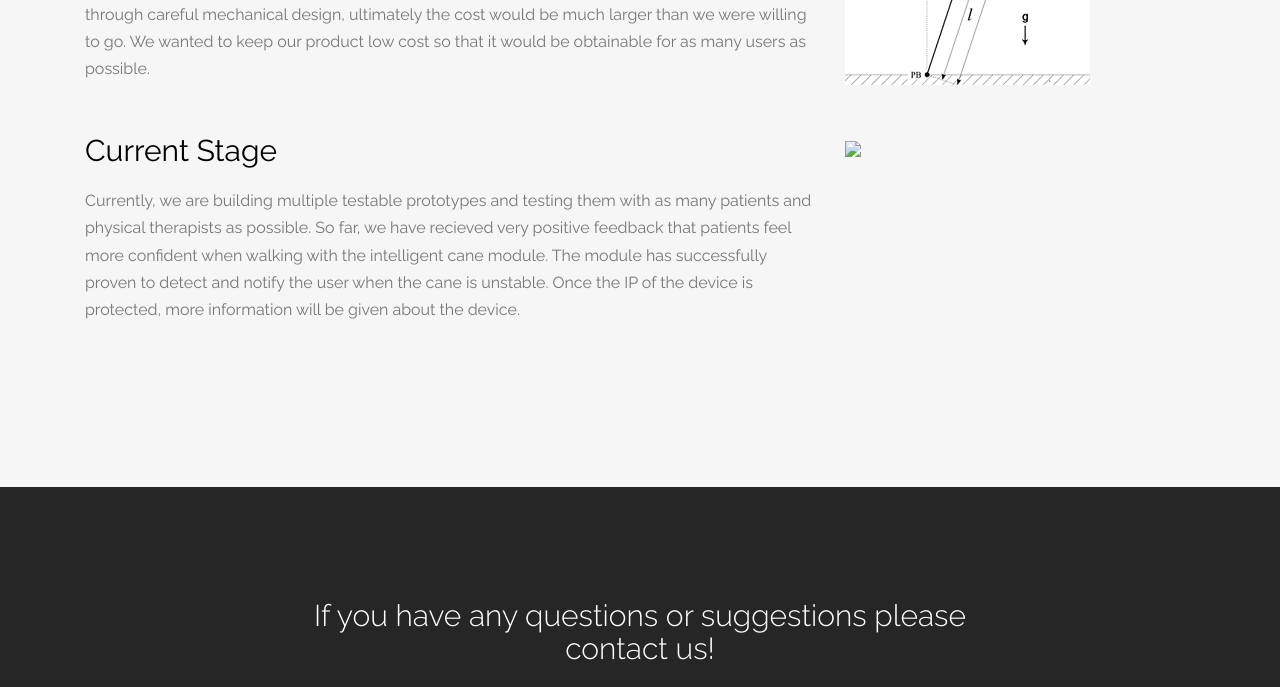
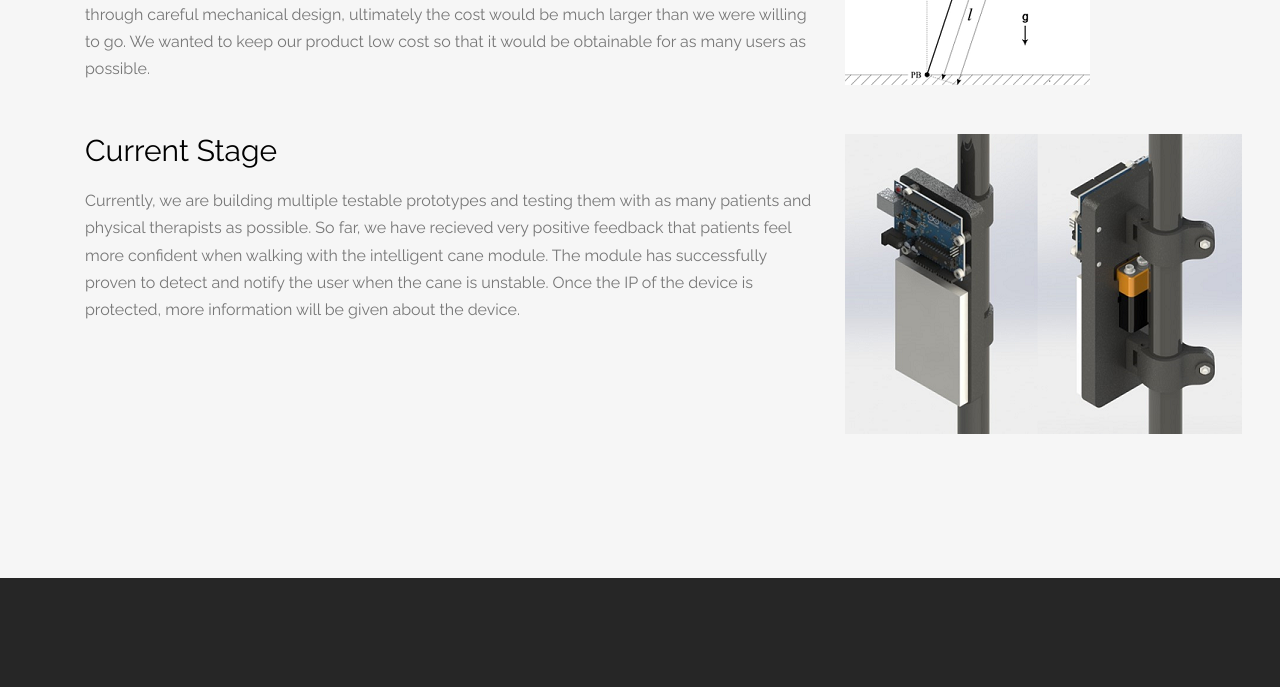
Before and after one commit to maegant/intelligentcane, a plain HTML site: page index.html in a window 1280 px wide. Shown: the part 2360-3047 px from the top of the page. Drawn offline with Linux system fonts and the light colour scheme; files whose address does not match are found by name.

Commit message:
corrected image link

```diff
--- a/index.html
+++ b/index.html
@@ -247,7 +247,7 @@
 						<p>Currently, we are building multiple testable prototypes and testing them with as many patients and physical therapists as possible. So far, we have recieved very positive feedback that patients feel more confident when walking with the intelligent cane module. The module has successfully proven to detect and notify the user when the cane is unstable. Once the IP of the device is protected, more information will be given about the device.  </p>
 					</div>
 					<div class="col-md-4 col-sm-4 gtco-testimony div-img">
-						<img src="images/ptoto1_combined.png">
+						<img src="images/proto1_combined.png">
 					</div>
 				</div>
 			</div>
```
